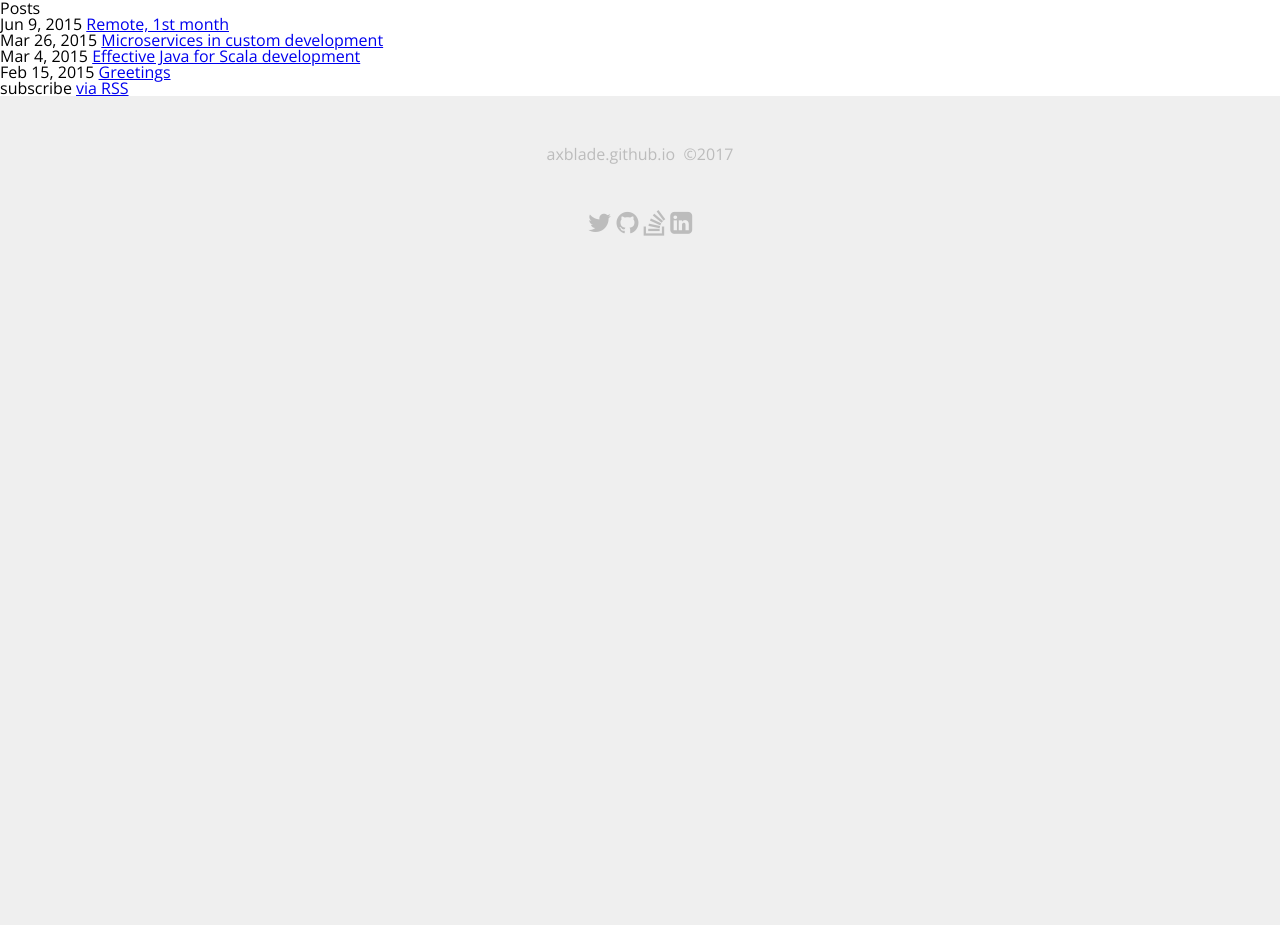
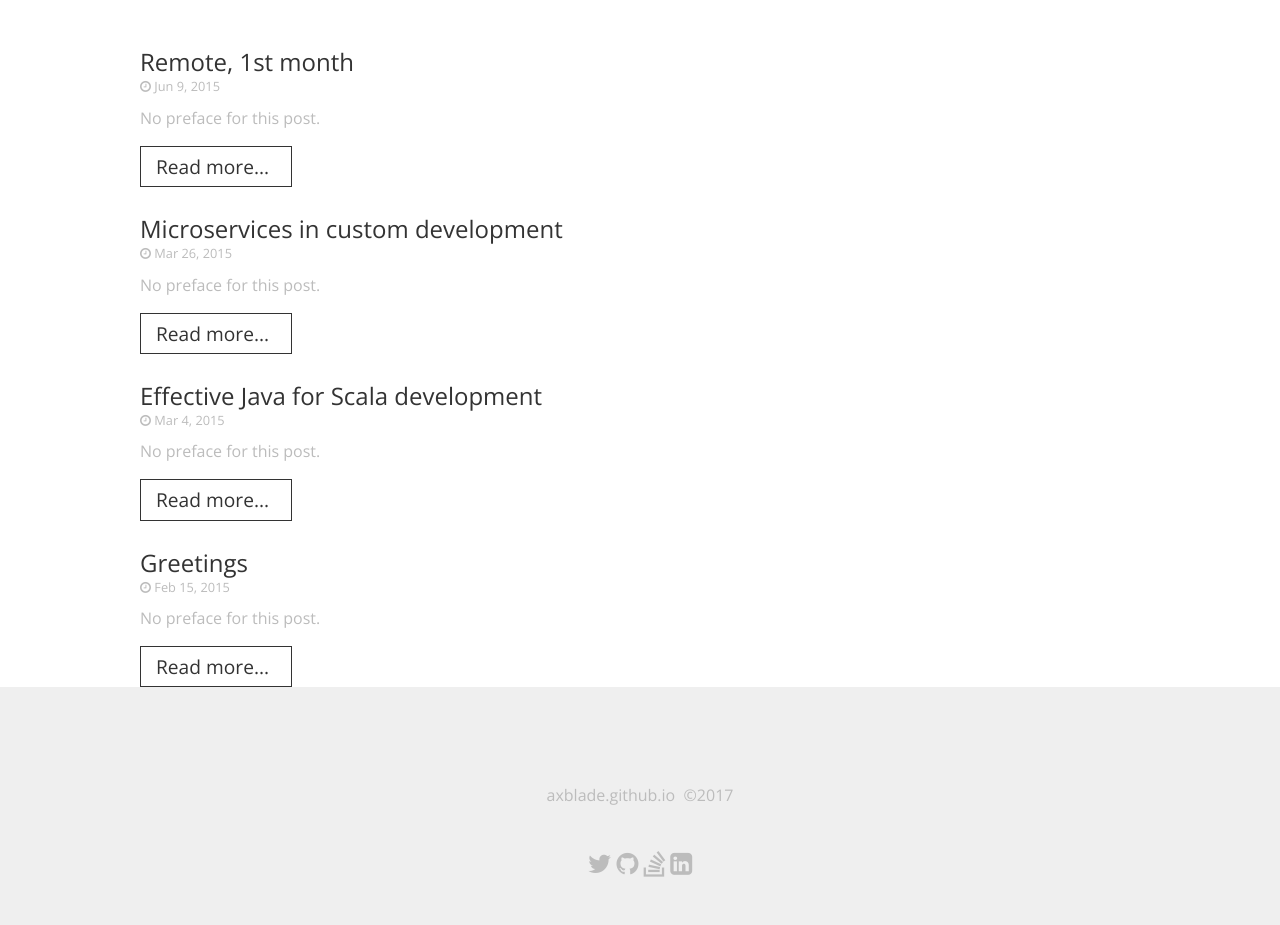
Before and after one commit to eugene-sy/eugene-sy.github.io, a Jekyll site: the page built from blog/index.html, in a window 1280 px wide. Shown: the part 283-1208 px from the top of the page. Built offline with Jekyll 4.4.1, drawn with Linux system fonts in a browser that asks for light colours; nearby versions of some CDN libraries; the list of posts is cut into pages by our own code; before the commit the page ends 900 px from its top, so only the background shows below that.

Commit message:
list of posts

```diff
--- a/_sass/application.scss
+++ b/_sass/application.scss
@@ -3,6 +3,7 @@
 body {
     font-family: 'Open Sans', sans-serif;
     background: $background-highlight;
+    color: $text-main;
 }
 
 .content-wrap {
@@ -100,3 +101,55 @@ body {
     margin: 50px;
     color: $text-alt;
 }
+
+.posts {
+    margin: 50px 0;
+}
+
+.post {
+    margin: 30px 0;
+}
+
+.post-link {
+    font-size: 1.5rem;
+    color: $text-main;
+    text-decoration: none;
+}
+
+.post-date {
+    font-size: 0.8rem;
+    line-height: 2;
+    color: $text-alt;
+}
+
+.read-more {
+    margin: 20px 0;
+}
+
+.preface {
+    margin-top: 10px;
+}
+
+.no-preface {
+    color: $text-alt;
+}
+
+.link-button {
+    display: block;
+    width: 150px;
+    border: 1px solid $text-main;
+    background: $background;
+    color: $text-main;
+    text-decoration: none;
+    font-size: 1.2rem;
+
+    .link-button-content {
+	margin: 10px 15px;
+    }
+
+    &:hover, &:active {
+	background: $text-main;
+	border-color: $text-main;
+	color: $text-header;
+    }
+}
--- a/blog/index.html
+++ b/blog/index.html
@@ -2,19 +2,33 @@
 layout: default
 ---
 
-<div class="home">
-
-  <h1>Posts</h1>
-
-  <ul class="posts">
-    {% for post in site.posts %}
-      <li>
-        <span class="post-date">{{ post.date | date: "%b %-d, %Y" }}</span>
-        <a class="post-link" href="{{ post.url | prepend: site.baseurl }}">{{ post.title }}</a>
-      </li>
-    {% endfor %}
-  </ul>
-
-  <p class="rss-subscribe">subscribe <a href="{{ "/feed.xml" | prepend: site.baseurl }}">via RSS</a></p>
-
+<div class="container">
+  <div class="wrap">
+    <ul class="posts">
+      {% for post in site.posts %}
+	<li class="post">
+	  <div>
+	    <h2 class="post-link">{{ post.title }}</h2>
+	  </div>
+	  <div>
+	    <span class="post-date">
+	      <span class="fa fa-clock-o"></span>&nbsp;{{ post.date | date: "%b %-d, %Y" }}
+	    </span>
+	  </div>
+	  <div class="preface">
+	    {% if post.preface %}
+	      {{ post.preface }}
+	    {% else %}
+	      <span class="no-preface">No preface for this post.</span>
+	    {% endif %}
+	  </div>
+	  <div class="read-more">
+	    <a class="link-button" href="{{ post.url | prepend: site.baseurl }}">
+	      <div class="link-button-content">Read more...</div>
+	    </a>
+	  </div>
+	</li>
+      {% endfor %}
+    </ul>
+  </div>
 </div>
```
